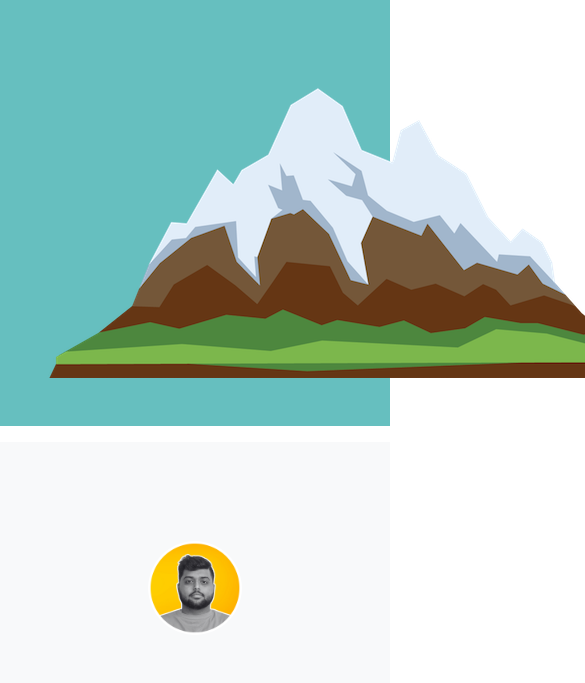
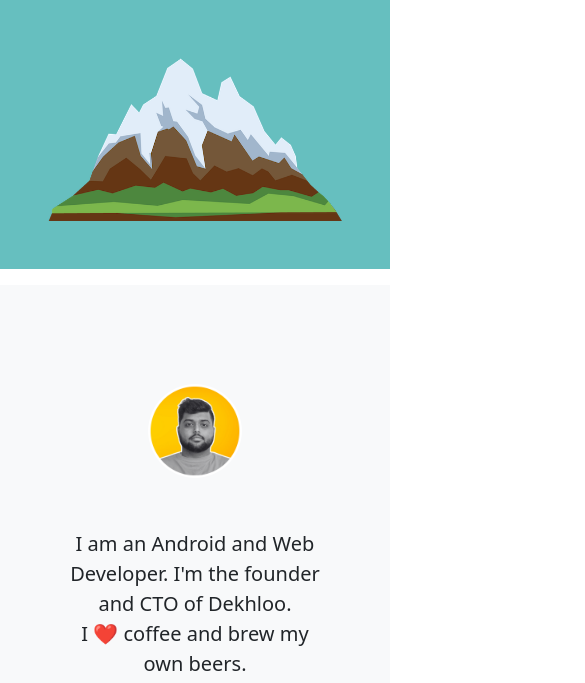
Before and after one commit to anubhab0709/Capstone-project-2.github.io, a plain HTML site: page index.html in a window 390 px wide. Shown: the part 144-827 px from the top of the page, 585 px wide, since content can reach past the window. Drawn offline with nearby package versions, Linux system fonts and the light colour scheme.

Commit message:
Update style.css

```diff
--- a/style.css
+++ b/style.css
@@ -55,3 +55,11 @@
   font-style: italic;
   font-family: Verdana, Geneva, Tahoma, sans-serif;
 }
+
+
+@media screen and (max-width :430px){
+  .mountain{
+    height: 200px;
+    width: 100%;
+  }
+}
```
